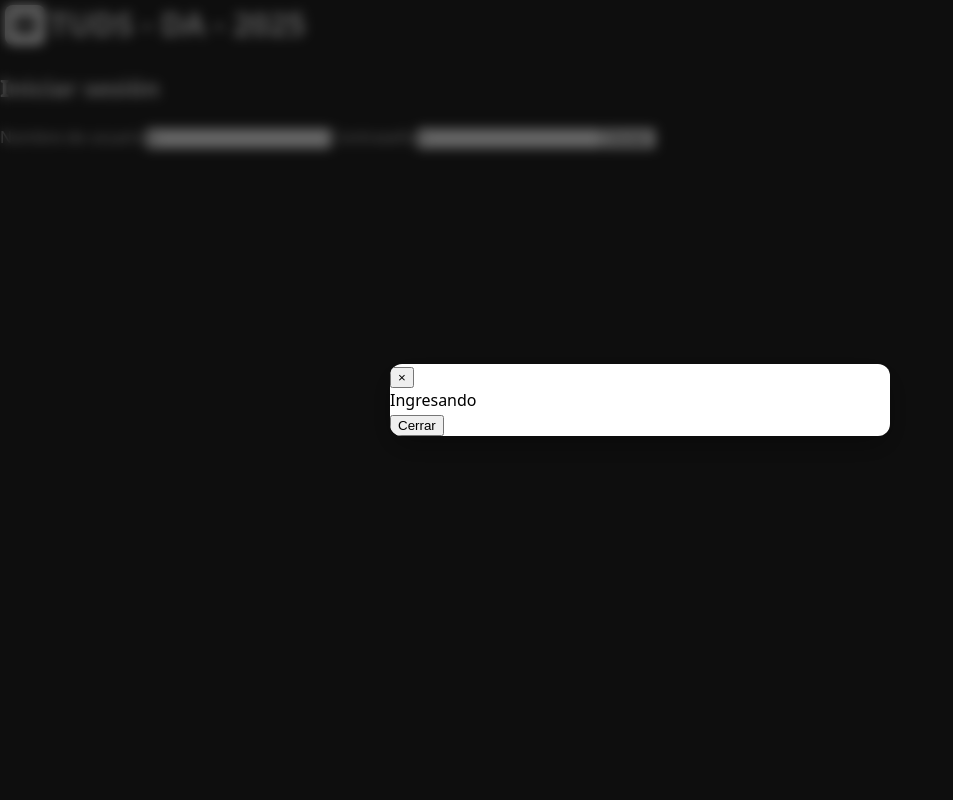
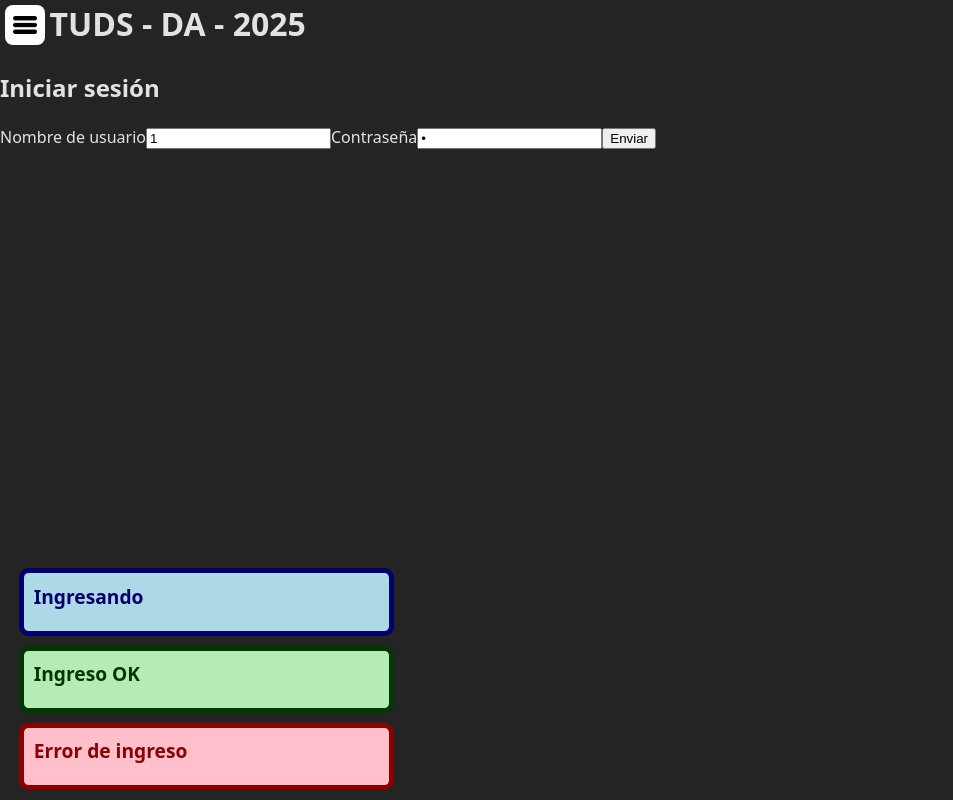
Before and after one commit to fabianlucena/clase2025, a React (Vite) app in the folder frontend/: page / in a window 1280 px wide. Both pictures are taken after a click on the button "Enviar". Shown: the whole page, without its empty margins (0-953 px from the left). Built offline with nearby package versions, Linux system fonts and the light colour scheme.

Commit message:
Add Snackbar component.

```diff
--- a/frontend/src/App.jsx
+++ b/frontend/src/App.jsx
@@ -3,11 +3,13 @@ import './App.css';
 import Head from './components/Head.jsx';
 import Body from './components/Body.jsx';
 import { ModalProvider } from './components/Modal.jsx';
+import { SnackbarProvider } from './components/Snackbar.jsx';
 
 export default function App() {
   const [menuShowed, setMenuShowed] = useState(false);
 
   return (
+    <SnackbarProvider>
       <ModalProvider>
         <Head
           setMenuShowed={setMenuShowed}
@@ -16,5 +18,6 @@ export default function App() {
           menuShowed={menuShowed}
         />
       </ModalProvider>
+    </SnackbarProvider>
   )
 }
--- a/frontend/src/components/Login.jsx
+++ b/frontend/src/components/Login.jsx
@@ -2,14 +2,19 @@ import { useState } from 'react';
 import Form from './Form.jsx';
 import TextField from './TextField.jsx';
 import { useModal } from './Modal.jsx';
+import { useSnackbar } from './Snackbar.jsx';
 
 export default function Login() {
   const [username, setUsername] = useState('1');
   const [password, setPassword] = useState('2');
   const { open: openModal } = useModal();
+  const snackbar = useSnackbar();
 
   function submit() {
-    openModal('Ingresando');
+    //openModal('Ingresando');
+    snackbar.enqueue('Ingresando', { variant: 'info', timeout: 5000 });
+    snackbar.enqueue('Ingreso OK', { variant: 'success', timeout: 6000 });
+    snackbar.enqueue('Error de ingreso', { variant: 'error', timeout: 6500 });
     /*setTimeout(
       () => modal.close(),
       2500
--- /dev/null
+++ b/frontend/src/components/Snackbar.css
@@ -0,0 +1,80 @@
+.snackbar-container {
+  position: fixed;
+  bottom: 0;
+  list-style-type: none;
+  margin: 0;
+  padding: 0;
+  color: black;
+  font-weight: bold;
+  font-size: 120%;
+}
+
+.snackbar-item {
+  position: relative;
+  border: .3em solid gray;
+  background-color: lightgray;
+  border-radius: .5em;
+  width: 18em;
+  margin: .5em 1em;
+  padding: .5em;
+  height: 2em;
+}
+
+.error {
+  border-color: darkred;
+  background-color: pink;
+  color: darkred;
+}
+
+.warning {
+  border-color: #7c4400;
+  background-color: lightyellow;
+  color: #7c4400;
+}
+
+.info {
+  border-color: #00006b;
+  background-color: lightblue;
+  color: #00006b;
+}
+
+.success {
+  border-color: #003800;
+  background-color: #b6ebb6;
+  color: #003800;
+}
+
+.snackbar-item {
+  animation: slideUp 0.4s ease-out forwards;
+}
+
+@keyframes slideUp {
+  from {
+    opacity: 0;
+    height: 0;
+  }
+  to {
+    opacity: 1;
+    height: 2em;
+  }
+}
+
+.snackbar-item.hide {
+  animation: hide 0.4s ease-out forwards;
+}
+
+@keyframes hide {
+  from {
+    opacity: 1;
+    left: 0;
+    height: 2em;
+    margin: .5em 1em;
+    padding: .5em;
+  }
+  to {
+    opacity: 0;
+    left: -20em;
+    height: 0;
+    margin: -1em;
+  }
+}
--- /dev/null
+++ b/frontend/src/components/Snackbar.jsx
@@ -0,0 +1,83 @@
+/* eslint-disable react-refresh/only-export-components */
+
+import './Snackbar.css';
+import { createContext, useContext, useState, useRef } from 'react';
+
+const SnackbarContext = createContext(null);
+
+export const useSnackbar = () => useContext(SnackbarContext);
+export default useSnackbar;
+
+const defaultItem = {
+  message: 'Sin mensage',
+  variant: 'warning',
+  timeout: 3500,
+};
+
+export const SnackbarProvider = ({ children }) => {
+  const [items, setItems] = useState([]);
+  const lastId = useRef(0);
+
+  function hideItemById(id) {
+    setItems(items => items.map(item => item.id !== id?
+      item :
+      {
+        ...item,
+        className: (item.className || '') + ' hide',
+      }
+    ));
+
+    setTimeout(() => deleteItemById(id), 400);
+  }
+
+  function deleteItemById(id) {
+    setItems(items => items.filter(item => item.id !== id));
+  }
+
+  function enqueue(message, variant) {
+    let item = {...defaultItem};
+    if (typeof message === 'string') {
+      item.message = message;
+    } else {
+      item = {...message};
+    }
+
+    if (typeof variant === 'string') {
+      item.variant = variant;
+    } else if (typeof variant === 'object' ) {
+      item = { ...item, ...variant };
+    }
+
+    lastId.current++;
+    item.id = lastId.current;
+    setItems(items => [...items, item]);
+
+    setTimeout(
+      () => hideItemById(item.id),
+      item.timeout
+    );
+
+    return item;
+  }
+
+  return <SnackbarContext.Provider
+      value={{
+        enqueue
+      }}
+    >
+      <ul
+        className="snackbar-container"
+      >
+        {items.map(item =>
+          <li
+            key={item.id}
+            className={"snackbar-item " + (item.className || '') + ' ' + (item.variant || '')}
+            onClick={() => hideItemById(item.id)}
+          >
+            {item.message}
+          </li>
+        )}
+      </ul>
+      { children }
+    </SnackbarContext.Provider>;
+}
```
Lines whose indentation alone changed are shown as unchanged.
